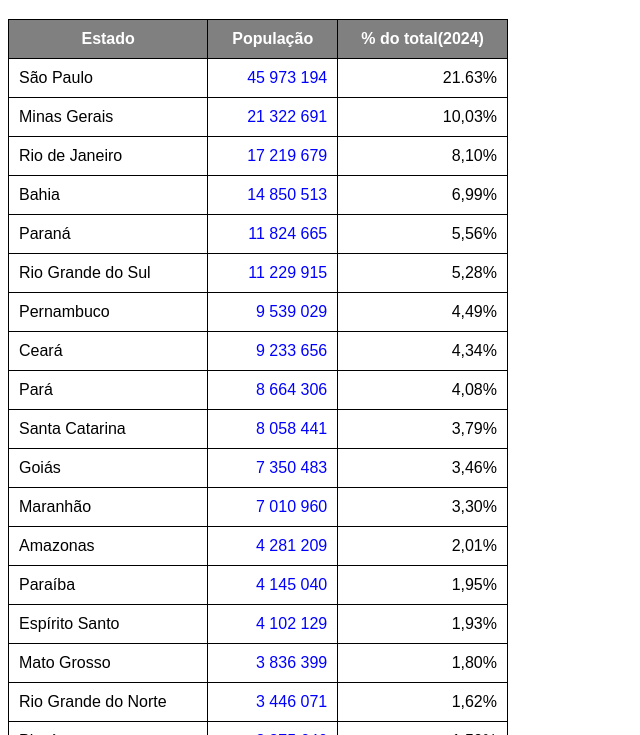
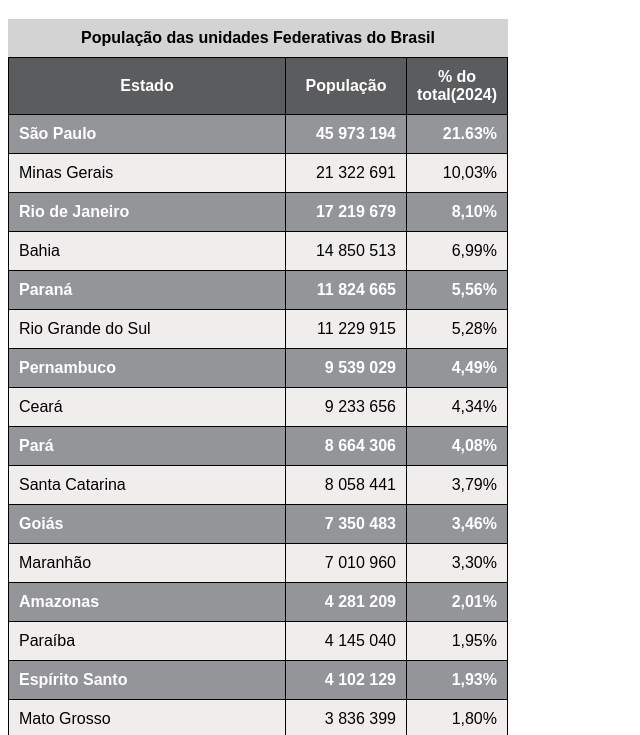
Before and after one commit to samuel9395/html-css, a plain HTML site: page modulo03/ex023/tabela002.html in a window 1280 px wide. Shown: the part 61-796 px from the top of the page, without its empty margins (0-640 px from the left). Drawn offline with Linux system fonts and the light colour scheme.

Commit message:
Update tabela002.html

```diff
--- a/modulo03/ex023/tabela002.html
+++ b/modulo03/ex023/tabela002.html
@@ -15,18 +15,34 @@
             width: 500px;
         }
 
+        caption {
+            font-size: 1em;
+            font-weight: bold;
+            padding: 10px;
+            background-color: lightgrey;
+        }
+
         td, th {
             border: 1px solid black;
             padding: 10px;
         }
         thead, tfoot {
-            background-color: gray;
+            background-color: rgb(91, 92, 94);
             color: white;
+        }
+
+        tbody > tr:nth-child(2n-1) { /* odd */
+            background-color:  rgb(147, 149, 153);
+            color: white;
+            font-weight: bold;
+        }
+
+        tbody > tr:nth-child(2n) { /* even */
+            background-color: rgb(240, 237, 237);
         }
 
         td.num {
             text-align: right;
-            color: blue;
         }
 
         td.porcento {
@@ -43,6 +59,7 @@
     <!--
         ANATOMIA PARA TABELAS GRANDES
         TABLE
+            CAPTION
             THEAD
                 tr td th
             TBODY
@@ -52,10 +69,11 @@
     -->
 
     <table>
+        <caption>População das unidades Federativas do Brasil</caption>
         <thead>
-            <th>Estado</th>
-            <th>População</th>
-            <th>% do total(2024)</th>
+            <th scope="col">Estado</th>
+            <th scope="col" style="width: 100px;">População</th>
+            <th scope="col" style="width: 50px;">% do total(2024)</th>
         </thead>
         <tbody>
             <tr>
@@ -192,7 +210,7 @@
         </tbody>
         <tfoot>
             <tr>
-                <th>Total de habitantes</th>
+                <th scope="row">Total de habitantes</th>
                 <td><strong>212 583 750</strong></td>
                 <td>100%</td>
             </tr>
```
